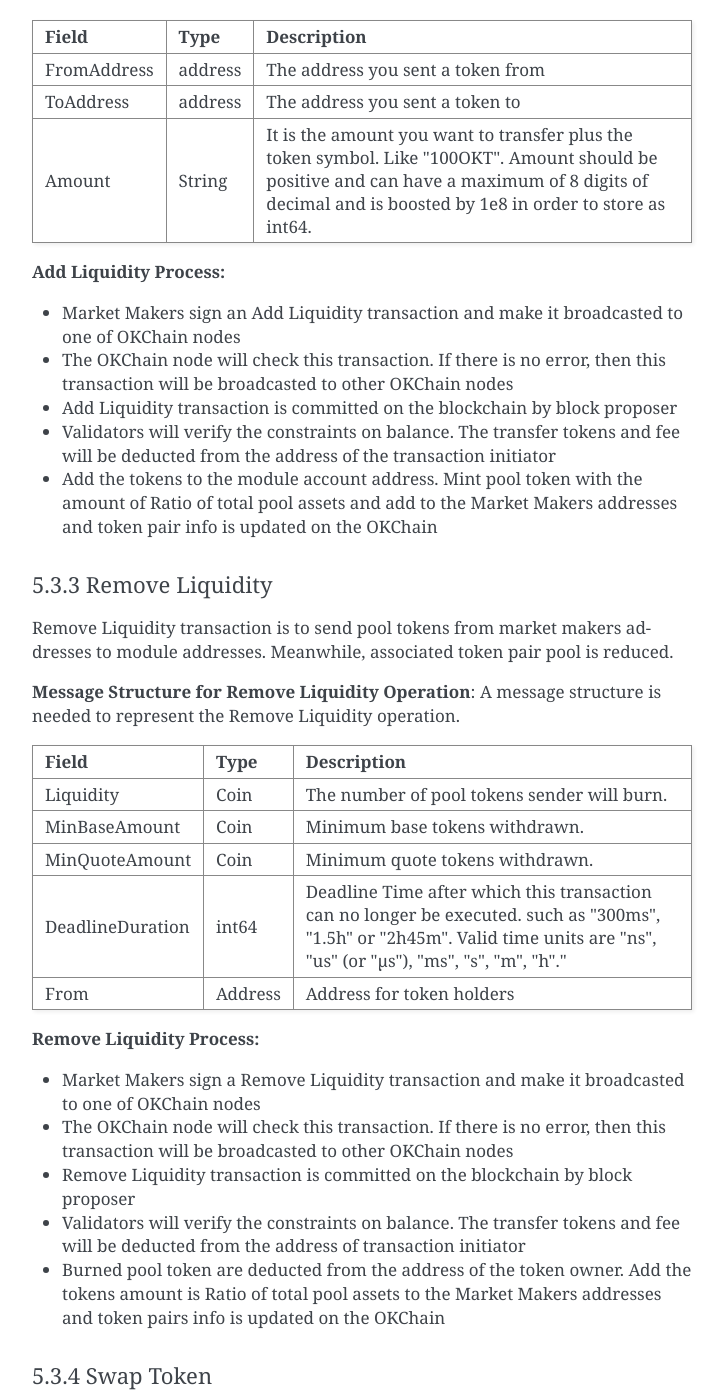
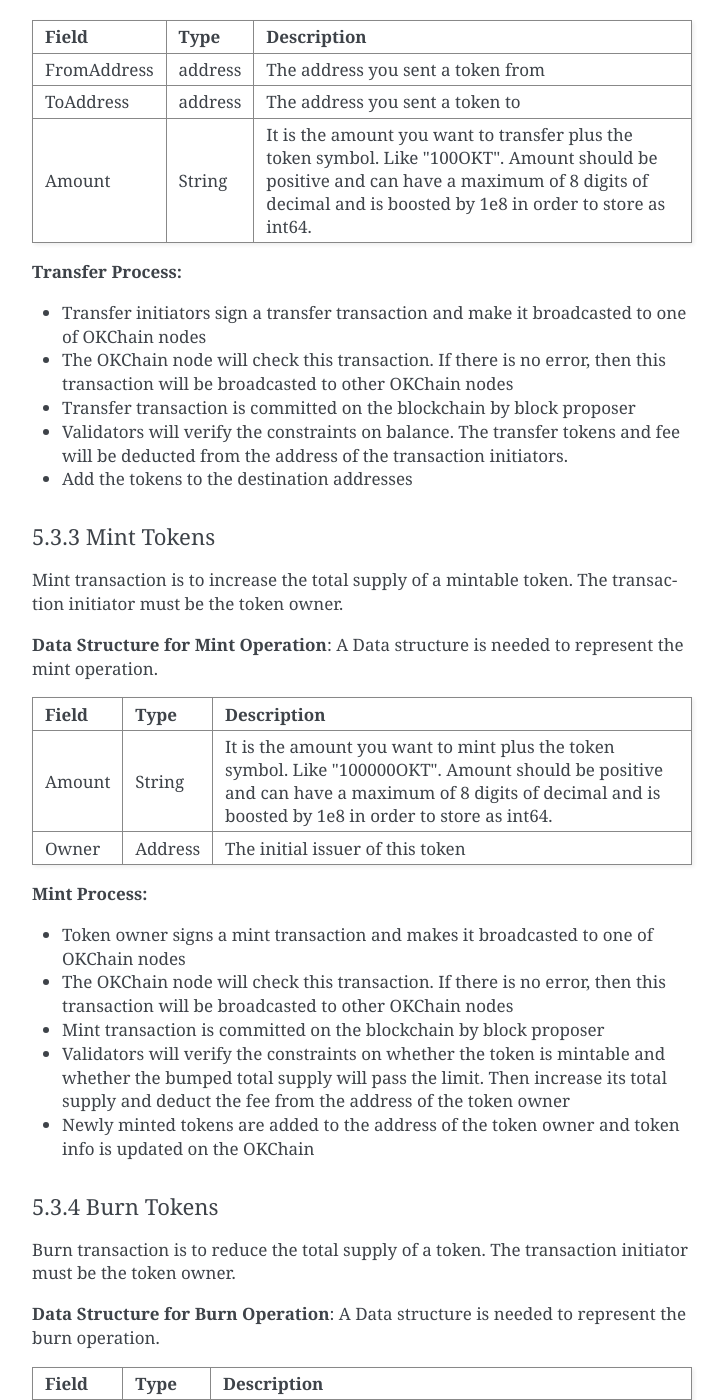
Before and after one commit to okx/KIPs, a Sphinx documentation site: the page built from docs/draft/OIP-16.md, in a window 1280 px wide and 1400 px high, scrolled down 2855 px. Shown: the whole window, without its empty margins (388-1112 px from the left). Built offline with Sphinx 7.4.7, drawn with Linux system fonts in a browser that asks for light colours; some of the changed text lies outside the part shown.

Commit message:
OIP Tokens on OKChain

```diff
--- a/docs/draft/OIP-16.md
+++ b/docs/draft/OIP-16.md
@@ -78,57 +78,52 @@
 | Amount           | String   | It is the amount you want to transfer plus the token symbol. Like "100OKT". Amount should be  positive and can have a maximum of 8 digits of decimal and is boosted by 1e8 in order to store as int64.                        |
 
 
-**Add Liquidity Process:**
+**Transfer Process:**
 
-- Market Makers sign an Add Liquidity transaction and make it broadcasted to one of OKChain nodes
+- Transfer initiators sign a transfer transaction and make it broadcasted to one of OKChain nodes
 - The OKChain node will check this transaction. If there is no error, then this transaction will be broadcasted to other OKChain nodes
-- Add Liquidity transaction is committed on the blockchain by block proposer
-- Validators will verify the constraints on balance. The transfer tokens and fee will be deducted from the address of the transaction initiator
-- Add the tokens to the module account address. Mint pool token with the amount of Ratio of total pool assets and add to the Market Makers addresses and token pair info is updated on the OKChain
+- Transfer transaction is committed on the blockchain by block proposer
+- Validators will verify the constraints on balance. The transfer tokens and fee will be deducted from the address of the transaction initiators.
+- Add the tokens to the destination addresses
 
-#### 5.3.3 Remove Liquidity
+#### 5.3.3 Mint Tokens
 
-Remove Liquidity transaction is to send pool tokens from market makers addresses to module addresses. Meanwhile, associated token pair pool is reduced.
+Mint transaction is to increase the total supply of a mintable token. The transaction initiator must be the token owner.
 
-**Message Structure for Remove Liquidity Operation**: A message structure is needed to represent the Remove Liquidity operation.
+**Data Structure for Mint Operation**: A Data structure is needed to represent the mint operation.
 
 | **Field**        | **Type** | **Description**                                              |
 | ---------------- | -------- | ------------------------------------------------------------ |
-| Liquidity        | Coin     | The number of pool tokens sender will burn.                  |
-| MinBaseAmount    | Coin     | Minimum base tokens withdrawn.                               |
-| MinQuoteAmount   | Coin     | Minimum quote tokens withdrawn.                              |
-| DeadlineDuration | int64    | Deadline Time after which this transaction can no longer be executed.  such as "300ms", "1.5h" or "2h45m". Valid time units are "ns", "us" (or "µs"), "ms", "s", "m", "h"." |
-| From             | Address  | Address for token holders                                    |
+| Amount           | String   | It is the amount you want to mint plus the token symbol. Like "100000OKT". Amount should be  positive and can have a maximum of 8 digits of decimal and is boosted by 1e8 in order to store as int64.                 |
+| Owner            | Address  | The initial issuer of this token                               |
 
-**Remove Liquidity Process:**
+**Mint Process:**
 
-- Market Makers sign a Remove Liquidity transaction and make it broadcasted to one of OKChain nodes
+- Token owner signs a mint transaction and makes it broadcasted to one of OKChain nodes
 - The OKChain node will check this transaction. If there is no error, then this transaction will be broadcasted to other OKChain nodes
-- Remove Liquidity transaction is committed on the blockchain by block proposer
-- Validators will verify the constraints on balance. The transfer tokens and fee will be deducted from the address of transaction initiator
-- Burned pool token are deducted from the address of the token owner. Add the tokens amount is Ratio of total pool assets to the Market Makers addresses and token pairs info is updated on the OKChain
+- Mint transaction is committed on the blockchain by block proposer
+- Validators will verify the constraints on whether the token is mintable and whether the bumped total supply will pass the limit. Then increase its total supply and deduct the fee from the address of the token owner
+- Newly minted tokens are added to the address of the token owner and token info is updated on the OKChain
 
-#### 5.3.4 Swap Token
+#### 5.3.4 Burn Tokens
 
-Swap Token transaction is exchange one kind of token to another.
+Burn transaction is to reduce the total supply of a token. The transaction initiator must be the token owner.
 
-**Message Structure for Swap Token Operation**: A message structure is needed to represent the Swap Token operation.
+**Data Structure for Burn Operation**: A Data structure is needed to represent the burn operation.
 
 | **Field**            | **Type** | **Description**                                              |
 | -------------------- | -------- | ------------------------------------------------------------ |
-| SoldTokenAmount      | Coin     | The amount of tokens sold.                                   |
-| MinBoughtTokenAmount | Coin     | Minimum tokens bought.                                       |
-| DeadlineDuration     | int64    | Deadline Time after which this transaction can no longer be executed. such as "300ms", "1.5h" or "2h45m". Valid time units are "ns", "us" (or "µs"), "ms", "s", "m", "h"." |
-| Recipient            | Address  | Address for token receiver                                   |
-| From                 | Address  | Address for token holders                                    |
+| Amount               | string   | It is the amount you want to mint plus the token symbol. Like "100000OKT". Amount should be  positive and can have a maximum of 8 digits of decimal and is boosted by 1e8 in order to store as int64.                                   |
+| Owner                | address  | The initial issuer of this token.                                      |
 
-**Swap Token Process:**
 
-- Address-holder sign a swap token transaction and make it broadcasted to one of OKChain nodes
+**Burn Process:**
+
+- Token owner signs a burn transaction and makes it broadcasted to one of OKChain nodes
 - The OKChain node will check this transaction. If there is no error, then this transaction will be broadcasted to other OKChain nodes
-- Swap token transaction is committed on the blockchain by block proposer
-- Validators will verify the constraints on balance. The sold tokens and fee will be deducted from the address of transaction initiator
-- Add the bought tokens to the transaction initiator's address or recipient address if it's accomplished.
+- Burn transaction is committed on the blockchain by block proposer
+- Validators will verify the constraints if the token’s supply is no less than the required amount, and then it decreases the total supply and deducts the fee from the address of the token owner
+- Burned tokens are deducted from the address of the token owner and token info is updated on the OKChain
 
 ## 6. License
 
```
